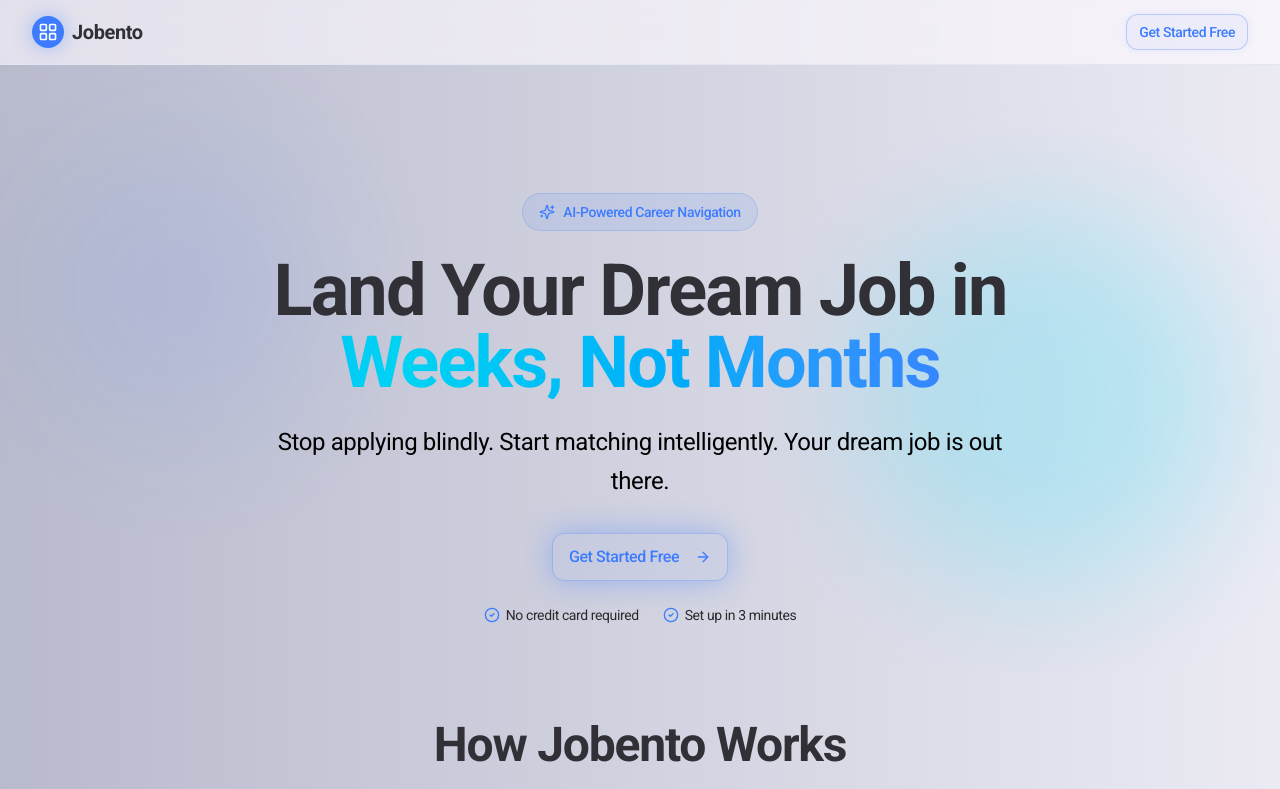
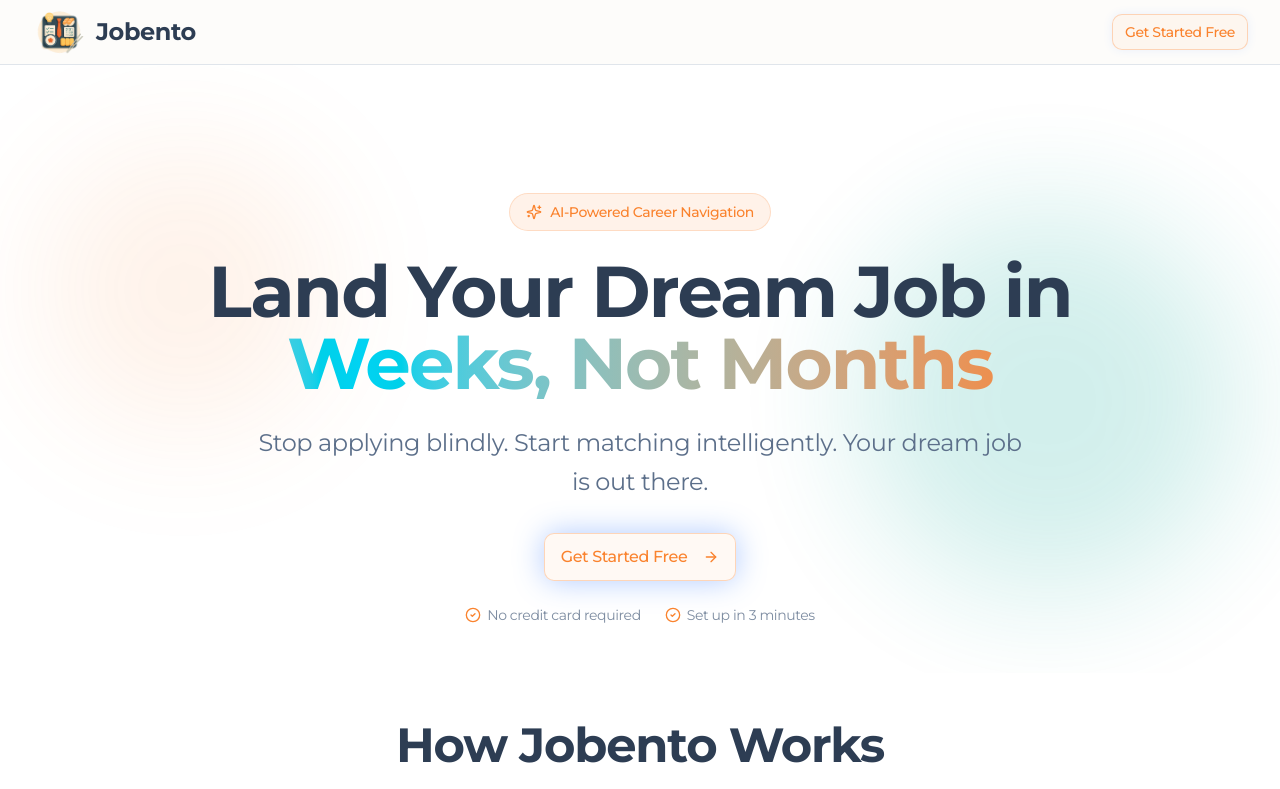
Before and after one commit to Ikameha/Jobvector, a Next.js app: page / in a window 1280 px wide. Shown: the top 789 px of the page. Built offline with nearby package versions, Linux system fonts and the light colour scheme.

Commit message:
feat: Update visual identity (Logo, Theme, Font)
- Add custom Jobento logo
- Update theme to Bento colors (Orange/Teal/Cream)
- Switch global font to Montserrat

```diff
--- a/app/globals.css
+++ b/app/globals.css
@@ -4,138 +4,200 @@
 @custom-variant dark (&:is(.dark *));
 
 :root {
-  /* Light Mode - Jobento Clean */
-  --background: #FFFAFF;
-  /* Snow */
-  --foreground: #303036;
-  /* Dark Gunmetal */
+  /* Light Mode - Jobento Bento Theme */
+  --background: 40 50% 98%;
+  /* Cream/Rice */
+  --foreground: 215 30% 25%;
+  /* Dark Slate Blue */
 
-  --card: #FFFFFF;
-  --card-foreground: #303036;
+  --card: 0 0% 100%;
+  --card-foreground: 215 30% 25%;
 
-  --popover: #FFFFFF;
-  --popover-foreground: #303036;
+  --popover: 0 0% 100%;
+  --popover-foreground: 215 30% 25%;
 
-  /* Primary: Neon Blue */
-  --primary: #3D7CFF;
-  --primary-foreground: #FFFFFF;
+  --primary: 25 95% 58%;
+  /* Vibrant Salmon Orange */
+  --primary-foreground: 0 0% 100%;
 
-  /* Secondary: Cyan Luminescent */
-  --secondary: #00E1FF;
-  --secondary-foreground: #303036;
+  --secondary: 175 70% 40%;
+  /* Fresh Bento Teal */
+  --secondary-foreground: 0 0% 100%;
 
-  /* Muted: Soft Grey */
-  --muted: #E8ECF2;
-  --muted-foreground: #000000;
+  --muted: 215 20% 96%;
+  --muted-foreground: 215 20% 45%;
 
-  /* Accent: Subtle Glass Effect */
-  --accent: rgba(61, 124, 255, 0.05);
-  --accent-foreground: #3D7CFF;
+  --accent: 45 90% 60%;
+  /* Soft Yellow Highlight */
+  --accent-foreground: 215 30% 20%;
 
-  --destructive: #EF4444;
-  --destructive-foreground: #FFFFFF;
+  --destructive: 0 84.2% 60.2%;
+  --destructive-foreground: 0 0% 98%;
 
-  --border: #E2E8F0;
-  --input: #E2E8F0;
-  --ring: #3D7CFF;
+  --border: 215 20% 90%;
+  --input: 215 20% 90%;
+  --ring: 25 95% 58%;
 
   --radius: 0.75rem;
 
-  /* Chart Colors */
-  --chart-1: #3D7CFF;
-  --chart-2: #00E1FF;
-  --chart-3: #7C3AED;
-  --chart-4: #F59E0B;
-  --chart-5: #10B981;
+  --chart-1: 25 95% 58%;
+  /* Orange */
+  --chart-2: 175 70% 40%;
+  /* Teal */
+  --chart-3: 45 90% 60%;
+  /* Yellow */
+  --chart-4: 215 30% 25%;
+  /* Slate */
+  --chart-5: 215 20% 45%;
+  /* Grey */
 }
 
 .dark {
-  /* Dark Mode - Jobento Premium */
-  --background: #303036;
-  /* Dark Gunmetal */
-  --foreground: #FFFAFF;
-  /* Snow */
+  /* Dark Mode - Jobento Premium Bento */
+  --background: 215 30% 15%;
+  /* Deep Slate Blue */
+  --foreground: 40 30% 96%;
+  /* Off-white Cream */
 
-  --card: #383840;
-  /* Slightly lighter than background */
-  --card-foreground: #FFFAFF;
+  --card: 215 30% 18%;
+  --card-foreground: 40 30% 96%;
 
-  --popover: #383840;
-  --popover-foreground: #FFFAFF;
+  --popover: 215 30% 18%;
+  --popover-foreground: 40 30% 96%;
 
-  --primary: #3D7CFF;
-  --primary-foreground: #FFFFFF;
+  --primary: 25 95% 62%;
+  /* Slightly lighter Orange for dark mode */
+  --primary-foreground: 0 0% 100%;
 
-  --secondary: #00E1FF;
-  --secondary-foreground: #303036;
+  --secondary: 175 60% 45%;
+  /* Teal */
+  --secondary-foreground: 0 0% 100%;
 
-  --muted: #404048;
-  --muted-foreground: #94A3B8;
+  --muted: 215 30% 25%;
+  --muted-foreground: 215 20% 65%;
 
-  --accent: rgba(61, 124, 255, 0.1);
-  --accent-foreground: #FFFAFF;
+  --accent: 45 90% 60%;
+  --accent-foreground: 215 30% 15%;
 
-  --destructive: #EF4444;
-  --destructive-foreground: #FFFFFF;
+  --destructive: 0 62.8% 30.6%;
+  --destructive-foreground: 0 0% 98%;
 
-  --border: rgba(255, 255, 255, 0.08);
-  --input: rgba(255, 255, 255, 0.08);
-  --ring: #3D7CFF;
+  --border: 215 30% 25%;
+  --input: 215 30% 25%;
+  --ring: 25 95% 62%;
 
-  --chart-1: #3D7CFF;
-  --chart-2: #00E1FF;
-  --chart-3: #A78BFA;
-  --chart-4: #FBBF24;
-  --chart-5: #34D399;
+  --chart-1: 25 95% 62%;
+  --chart-2: 175 60% 45%;
+  --chart-3: 45 90% 60%;
+  --chart-4: 220 70% 50%;
+  --chart-5: 160 60% 45%;
 }
 
 @theme inline {
-  --font-sans: var(--font-roboto), "Roboto", "ui-sans-serif", "system-ui", "sans-serif";
+  --font-sans: var(--font-montserrat);
   --font-mono: "Geist Mono", "monospace";
 
-  --color-background: var(--background);
-  --color-foreground: var(--foreground);
-  --color-card: var(--card);
-  --color-card-foreground: var(--card-foreground);
-  --color-popover: var(--popover);
-  --color-popover-foreground: var(--popover-foreground);
-  --color-primary: var(--primary);
-  --color-primary-foreground: var(--primary-foreground);
-  --color-secondary: var(--secondary);
-  --color-secondary-foreground: var(--secondary-foreground);
-  --color-muted: var(--muted);
-  --color-muted-foreground: var(--muted-foreground);
-  --color-accent: var(--accent);
-  --color-accent-foreground: var(--accent-foreground);
-  --color-destructive: var(--destructive);
-  --color-destructive-foreground: var(--destructive-foreground);
-  --color-border: var(--border);
-  --color-input: var(--input);
-  --color-ring: var(--ring);
+  --color-background: hsl(var(--background));
+  --color-foreground: hsl(var(--foreground));
+  --color-card: hsl(var(--card));
+  --color-card-foreground: hsl(var(--card-foreground));
+  --color-popover: hsl(var(--popover));
+  --color-popover-foreground: hsl(var(--popover-foreground));
+  --color-primary: hsl(var(--primary));
+  --color-primary-foreground: hsl(var(--primary-foreground));
+  --color-secondary: hsl(var(--secondary));
+  --color-secondary-foreground: hsl(var(--secondary-foreground));
+  --color-muted: hsl(var(--muted));
+  --color-muted-foreground: hsl(var(--muted-foreground));
+  --color-accent: hsl(var(--accent));
+  --color-accent-foreground: hsl(var(--accent-foreground));
+  --color-destructive: hsl(var(--destructive));
+  --color-destructive-foreground: hsl(var(--destructive-foreground));
+  --color-border: hsl(var(--border));
+  --color-input: hsl(var(--input));
+  --color-ring: hsl(var(--ring));
 
-  --color-chart-1: var(--chart-1);
-  --color-chart-2: var(--chart-2);
-  --color-chart-3: var(--chart-3);
-  --color-chart-4: var(--chart-4);
-  --color-chart-5: var(--chart-5);
+  --color-chart-1: hsl(var(--chart-1));
+  --color-chart-2: hsl(var(--chart-2));
+  --color-chart-3: hsl(var(--chart-3));
+  --color-chart-4: hsl(var(--chart-4));
+  --color-chart-5: hsl(var(--chart-5));
 
-  --radius-sm: calc(var(--radius) - 0.25rem);
-  --radius-md: var(--radius);
-  --radius-lg: calc(var(--radius) + 0.25rem);
-  --radius-xl: calc(var(--radius) + 0.5rem);
+  --radius-lg: var(--radius);
+  --radius-md: calc(var(--radius) - 2px);
+  --radius-sm: calc(var(--radius) - 4px);
+  --animate-accordion-down: accordion-down 0.2s ease-out;
+  --animate-accordion-up: accordion-up 0.2s ease-out;
+
+  @keyframes accordion-down {
+    from {
+      height: 0;
+    }
+
+    to {
+      height: var(--radix-accordion-content-height);
+    }
+  }
+
+  @keyframes accordion-up {
+    from {
+      height: var(--radix-accordion-content-height);
+    }
+
+    to {
+      height: 0;
+    }
+  }
+}
+
+@utility container {
+  margin-inline: auto;
+  padding-inline: 2rem;
+
+  @media (width >=--theme(--breakpoint-sm)) {
+    max-width: none;
+  }
+
+  @media (width >=1400px) {
+    max-width: 1400px;
+  }
+}
+
+/*
+  The default border color has changed to `currentColor` in Tailwind CSS v4,
+  so we've added these compatibility styles to make sure everything still
+  looks the same as it did with Tailwind CSS v3.
+
+  If we ever want to remove these styles, we need to add an explicit border
+  color utility to any element that depends on these defaults.
+*/
+@layer base {
+
+  *,
+  ::after,
+  ::before,
+  ::backdrop,
+  ::file-selector-button {
+    border-color: var(--color-gray-200, currentColor);
+  }
 }
 
 @layer base {
   * {
-    @apply border-border outline-ring/50;
+    @apply border-border;
   }
 
   body {
     @apply bg-background text-foreground font-sans antialiased tracking-tight;
-    /* Professional Gradient Background (User Requested - Adjusted Visibility) */
-    background: linear-gradient(90deg, hsla(228, 17%, 53%, 0.5) 0%, hsla(229, 28%, 88%, 0.5) 100%),
+    /* Jobento Bento Gradient */
+    background: linear-gradient(135deg, hsl(40, 50%, 98%) 0%, hsl(25, 60%, 96%) 100%),
       var(--background);
     background-attachment: fixed;
+  }
+
+  .dark body {
+    background: linear-gradient(135deg, hsl(215, 30%, 15%) 0%, hsl(215, 30%, 12%) 100%),
+      var(--background);
   }
 }
 
--- a/app/layout.tsx
+++ b/app/layout.tsx
@@ -1,13 +1,12 @@
 import type React from "react"
 import type { Metadata } from "next"
-import { Roboto } from "next/font/google"
+import { Montserrat } from "next/font/google"
 import { Analytics } from "@vercel/analytics/next"
 import "./globals.css"
 
-const _roboto = Roboto({
-  weight: ["100", "300", "400", "500", "700", "900"],
+const montserrat = Montserrat({
   subsets: ["latin"],
-  variable: "--font-roboto",
+  variable: "--font-montserrat",
 })
 
 export const metadata: Metadata = {
@@ -88,7 +87,7 @@ export default function RootLayout({
 }>) {
   return (
     <html lang="en">
-      <body className={`${_roboto.variable} font-sans antialiased`}>
+      <body className={`${montserrat.variable} font-sans antialiased`}>
         <AuthProvider>
           {children}
         </AuthProvider>
--- a/app/page.tsx
+++ b/app/page.tsx
@@ -1,9 +1,10 @@
 import Link from "next/link"
+import Image from "next/image"
 import { Button } from "@/components/ui/button"
 import { GlassCard } from "@/components/ui/glass-card"
 import { AnimatedText } from "@/components/ui/animated-text"
 import { AnimatedCounter } from "@/components/ui/animated-counter"
-import { ArrowRight, LayoutGrid, BarChart3, Sparkles, CheckCircle2, Users, TrendingUp, Zap, Shield, Rocket, Target } from "lucide-react"
+import { ArrowRight, BarChart3, Sparkles, CheckCircle2, Users, TrendingUp, Zap, Shield, Rocket, Target } from "lucide-react"
 
 export default function LandingPage() {
   return (
@@ -12,11 +13,17 @@ export default function LandingPage() {
       <nav className="border-b border-border bg-background/95 backdrop-blur supports-[backdrop-filter]:bg-background/60 sticky top-0 z-50">
         <div className="container mx-auto px-4 sm:px-6 lg:px-8">
           <div className="flex h-16 items-center justify-between">
-            <Link href="/" className="flex items-center gap-2">
-              <div className="flex h-8 w-8 items-center justify-center rounded-lg bg-primary shadow-[0_0_20px_rgba(61,124,255,0.4)]">
-                <LayoutGrid className="h-5 w-5 text-primary-foreground" />
+            <Link href="/" className="flex items-center gap-2 group">
+              <div className="flex h-14 w-14 items-center justify-center rounded-lg transition-transform group-hover:scale-105">
+                <Image
+                  src="/jobento-logo.png"
+                  alt="Jobento Logo"
+                  width={56}
+                  height={56}
+                  className="object-contain"
+                />
               </div>
-              <span className="text-xl font-bold text-foreground">Jobento</span>
+              <span className="text-2xl font-bold text-foreground">Jobento</span>
             </Link>
             <div className="flex items-center gap-4">
               <Link href="/personal-profile">
@@ -363,9 +370,15 @@ export default function LandingPage() {
         <div className="container mx-auto px-4 sm:px-6 lg:px-8 py-12">
           <div className="grid md:grid-cols-5 gap-8">
             <div className="md:col-span-2">
-              <Link href="/" className="flex items-center gap-2 mb-4">
-                <div className="flex h-8 w-8 items-center justify-center rounded-lg bg-primary shadow-[0_0_15px_rgba(61,124,255,0.3)]">
-                  <LayoutGrid className="h-5 w-5 text-primary-foreground" />
+              <Link href="/" className="flex items-center gap-2 mb-4 group">
+                <div className="flex h-12 w-12 items-center justify-center rounded-lg transition-transform group-hover:scale-105">
+                  <Image
+                    src="/jobento-logo.png"
+                    alt="Jobento Logo"
+                    width={48}
+                    height={48}
+                    className="object-contain"
+                  />
                 </div>
                 <span className="text-xl font-bold text-foreground">Jobento</span>
               </Link>
--- a/components/app-nav.tsx
+++ b/components/app-nav.tsx
@@ -2,8 +2,9 @@
 
 import Link from "next/link"
 import { usePathname } from "next/navigation"
+import Image from "next/image"
 import { Button } from "@/components/ui/button"
-import { LayoutGrid, User, Briefcase, LayoutDashboard, LogOut, Settings } from "lucide-react"
+import { User, Briefcase, LayoutDashboard, LogOut, Settings } from "lucide-react"
 import { cn } from "@/lib/utils"
 import { useAuth } from "@/lib/authContext"
 import {
@@ -30,10 +31,16 @@ export function AppNav() {
       <div className="container mx-auto px-4 sm:px-6 lg:px-8">
         <div className="flex h-14 items-center justify-between">
           <Link href="/" className="flex items-center gap-2 group">
-            <div className="flex h-8 w-8 items-center justify-center rounded-lg bg-primary/10 border border-primary/20 group-hover:bg-primary/20 transition-colors">
-              <LayoutGrid className="h-5 w-5 text-primary" />
+            <div className="flex h-12 w-12 items-center justify-center rounded-lg transition-transform group-hover:scale-105">
+              <Image
+                src="/jobento-logo.png"
+                alt="Jobento Logo"
+                width={48}
+                height={48}
+                className="object-contain"
+              />
             </div>
-            <span className="text-lg font-bold text-foreground tracking-tight">Jobento</span>
+            <span className="text-xl font-bold text-foreground tracking-tight ml-1">Jobento</span>
           </Link>
 
           <div className="hidden md:flex items-center gap-4">
```
Also changed, not shown: public/jobento-logo.png (added).
